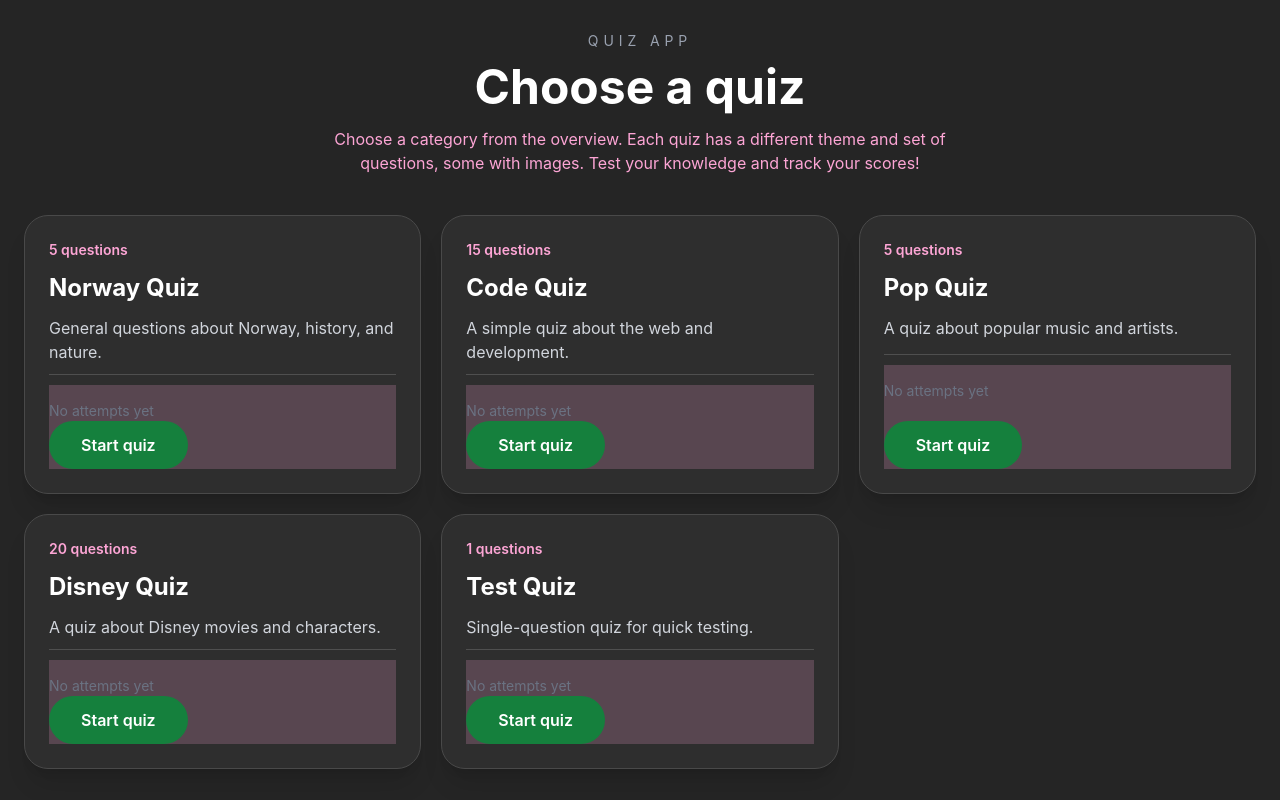
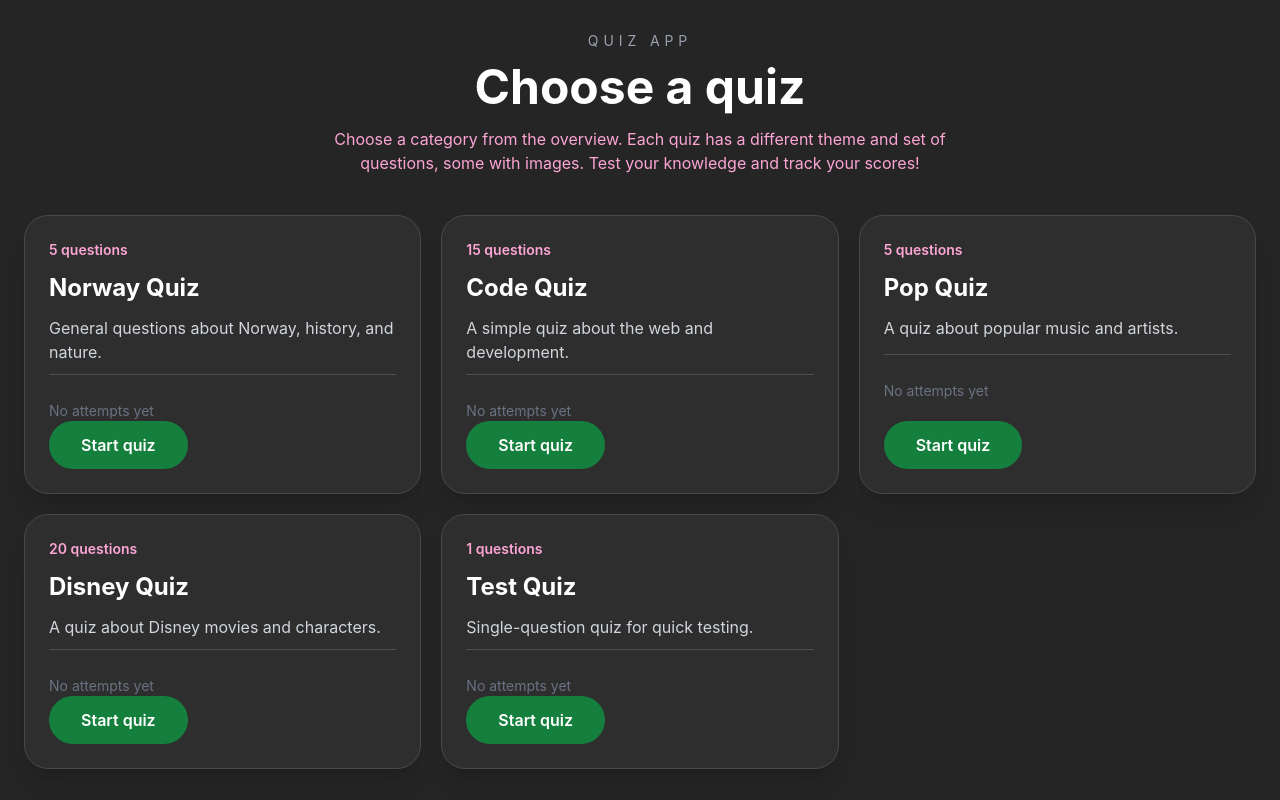
Before and after one commit to annechh/quiz-app, a React (Vite) app: page / in a window 1280 px wide. Built offline with nearby package versions, Linux system fonts and the light colour scheme.

Commit message:
removed background color

```diff
--- a/src/components/QuizCard.tsx
+++ b/src/components/QuizCard.tsx
@@ -32,7 +32,7 @@
 
       <div className="h-px bg-[#4f4f4f]"></div>
 
-      <div className="flex flex-col flex-1/2 justify-between h-full bg-pink-300/20">
+      <div className="flex flex-col flex-1/2 justify-between h-full">
         {latestScore ? (
           <div className="text-sm text-gray-200 pt-4 space-y-1">
             <p>
```
